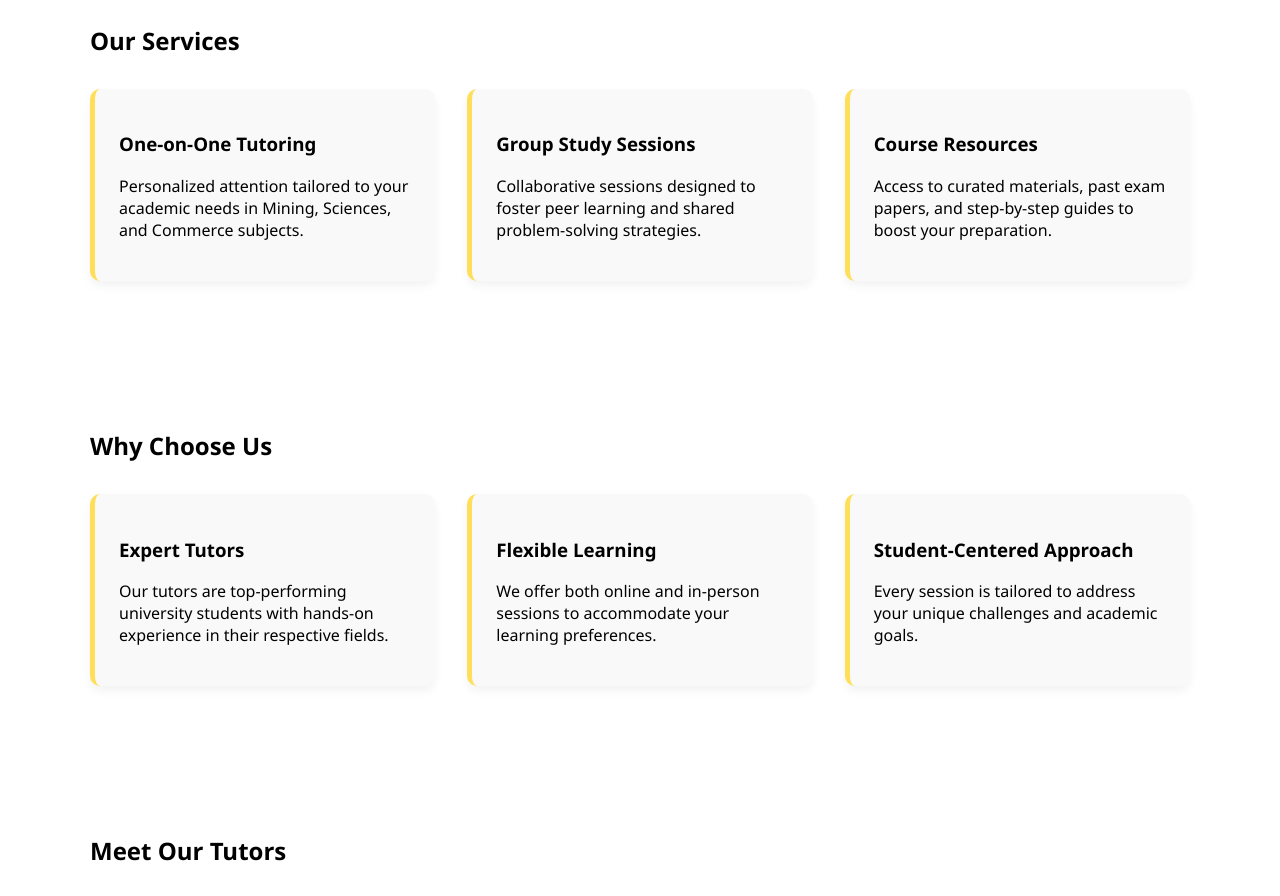
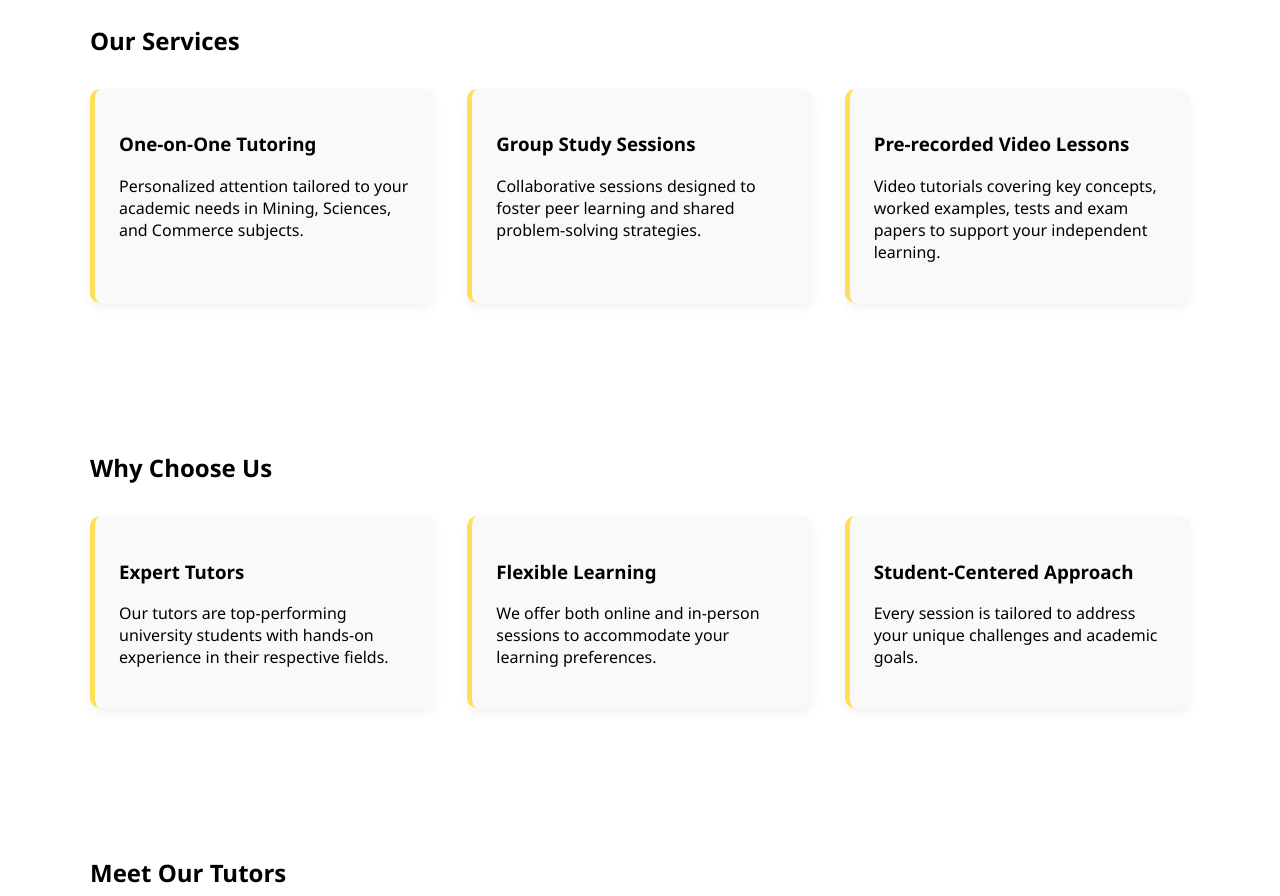
Before and after one commit to OGT-Maker/OGT-WEBSITE-5.0, a plain HTML site: page index.html in a window 1280 px wide. Shown: the part 1160-2056 px from the top of the page. Drawn offline with Linux system fonts and the light colour scheme.

Commit message:
Update index.html

```diff
--- a/index.html
+++ b/index.html
@@ -89,8 +89,8 @@
         <p>Collaborative sessions designed to foster peer learning and shared problem-solving strategies.</p>
       </div>
       <div class="card">
-        <h3>Course Resources</h3>
-        <p>Access to curated materials, past exam papers, and step-by-step guides to boost your preparation.</p>
+        <h3>Pre-recorded Video Lessons</h3>
+        <p>Video tutorials covering key concepts, worked examples, tests and exam papers to support your independent learning.</p>
       </div>
     </div>
   </section>
```
